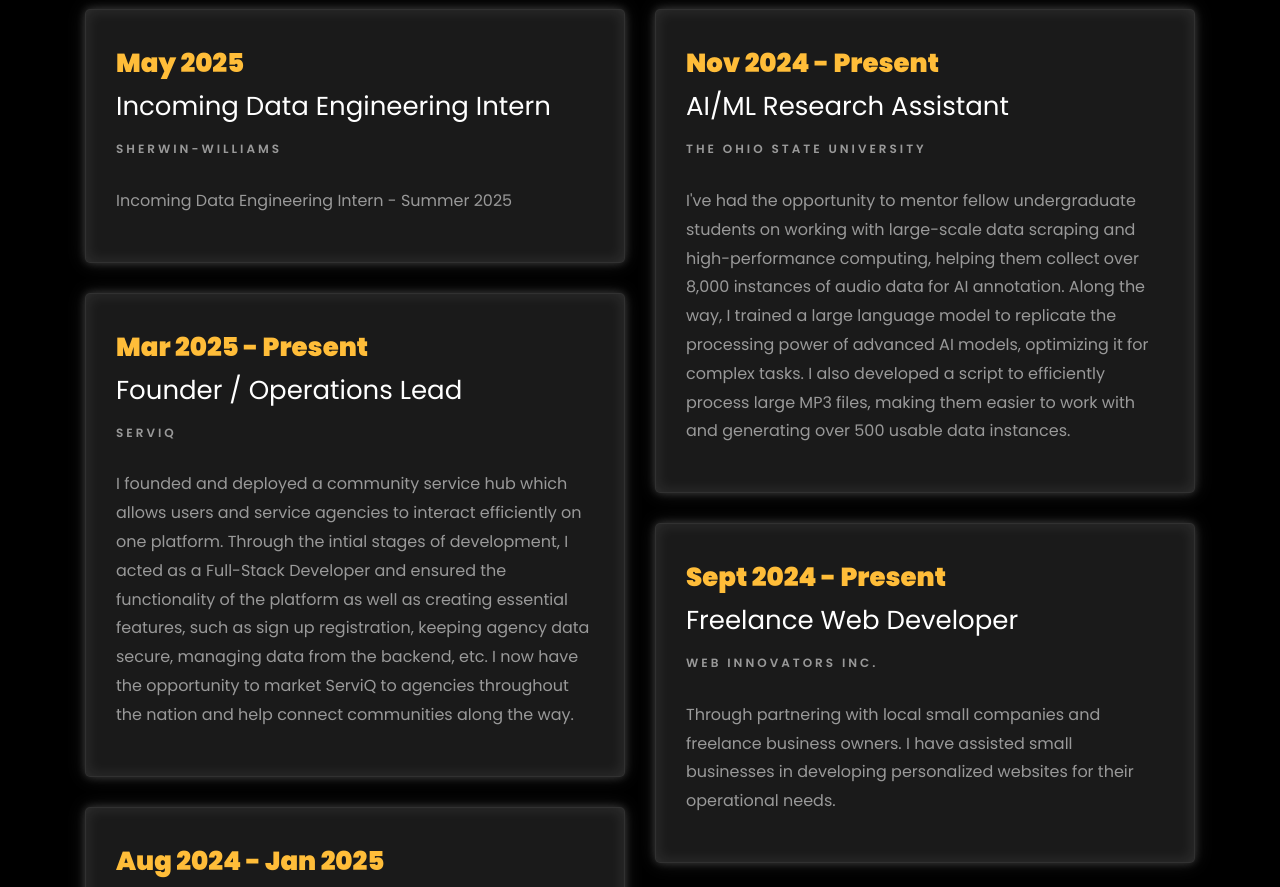
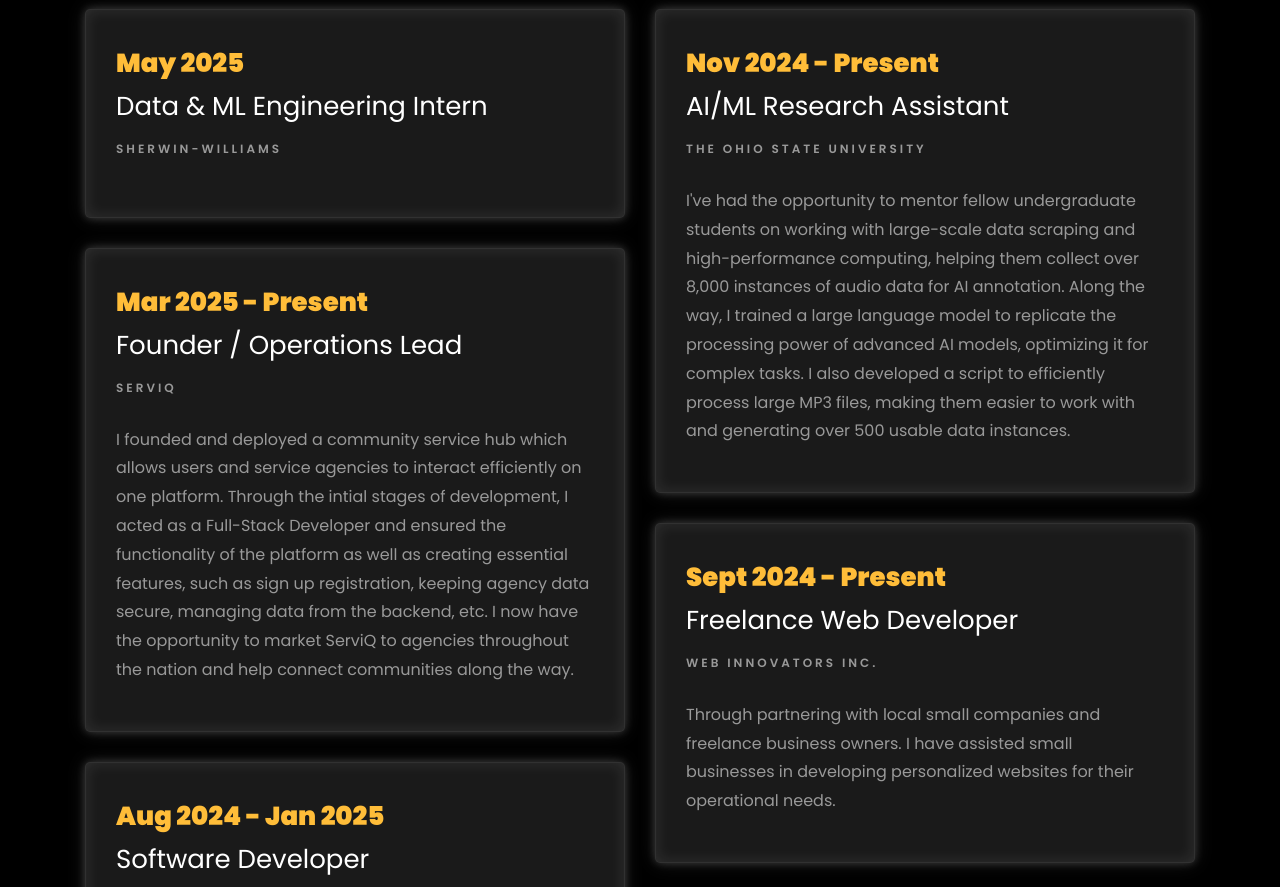
Before and after one commit to Vishal-Puttagunta/Personal-Website, a plain HTML site: page index.html in a window 1280 px wide. Shown: the part 1659-2546 px from the top of the page. Drawn offline with Linux system fonts and the light colour scheme.

Commit message:
changed sherwin

```diff
--- a/index.html
+++ b/index.html
@@ -196,9 +196,9 @@
 				<div class="col-md-6">
     				<div class="resume-wrap ftco-animate">
     					<span class="date">May 2025</span>
-    					<h2>Incoming Data Engineering Intern</h2>
+    					<h2>Data & ML Engineering Intern</h2>
     					<span class="position">Sherwin-Williams</span>
-    					<p class="mt-4">Incoming Data Engineering Intern - Summer 2025</p>
+    					<p class="mt-4"></p>
     				</div>
 					<div class="resume-wrap ftco-animate">
     					<span class="date">Mar 2025 - Present</span>
```
